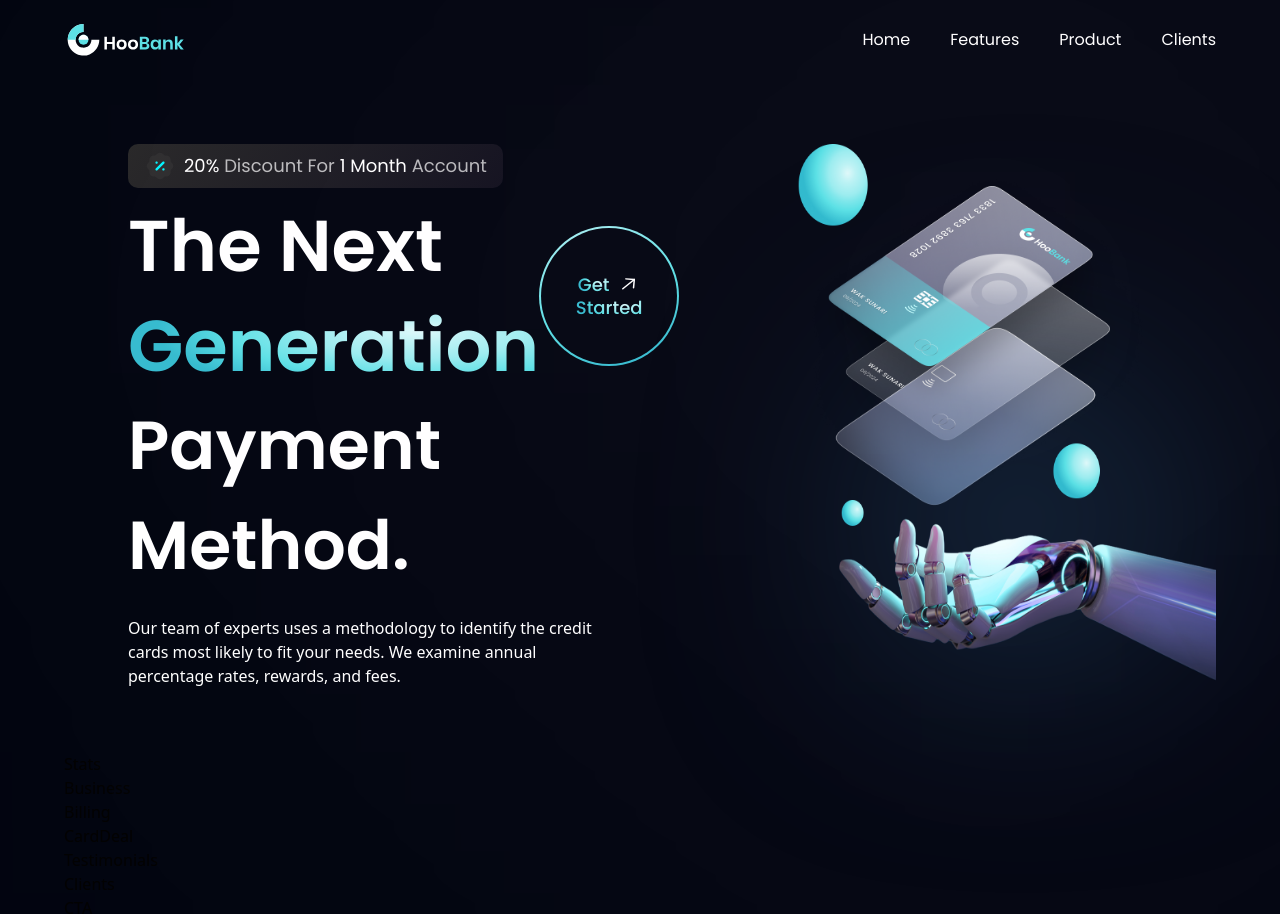
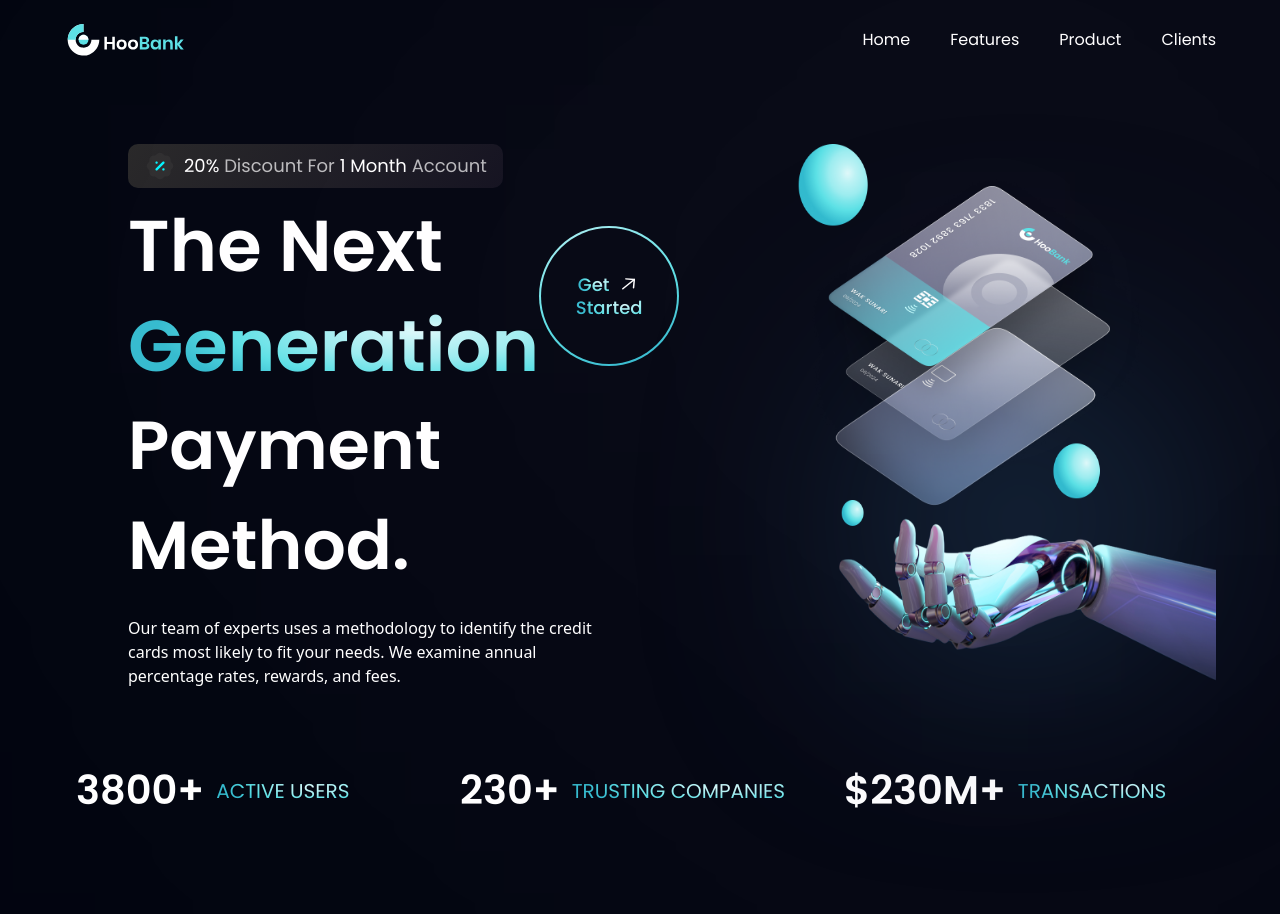
Before and after one commit to wilsonmike/modern-bank-landing, a React (Vite) app: page / in a window 1280 px wide. Shown: the top 914 px of the page. Built offline with nearby package versions, Linux system fonts and the light colour scheme.

Commit message:
added stats section pulling from stats constants

```diff
--- a/src/components/Stats.jsx
+++ b/src/components/Stats.jsx
@@ -1,9 +1,14 @@
-import React from 'react'
+import { stats } from "../constants"
+import styles from "../style"
 
-const Stats = () => {
-    return (
-        <div>Stats</div>
-    )
-}
-
+const Stats = () => (
+    <section className={`${styles.flexCenter} flex-row flex-wrap sm:mb-20 mb-6`}>
+        {stats.map((stat) => (
+            <div key={stat.id} className={`flex-1 flex justify-start items-center flex-row m-3`}>
+                <h4 className="font-poppins font-semibold xs:text-[40px] text-[30px] xs:leading-[53px] leading-[43px] text-white">{stat.value}</h4>
+                <p className="font-poppins font-normal xs:text-[20px] text-[15px] xs:leading-[26px] leading-[21px] text-gradient uppercase ml-3">{stat.title}</p>
+            </div>
+        ))}
+    </section>
+)
 export default Stats
--- a/src/constants/index.js
+++ b/src/constants/index.js
@@ -73,17 +73,17 @@
 export const stats = [
     {
         id: "stats-1",
-        title: "User Active",
+        title: "Active Users",
         value: "3800+",
     },
     {
         id: "stats-2",
-        title: "Trusted by Company",
+        title: "Trusting Companies",
         value: "230+",
     },
     {
         id: "stats-3",
-        title: "Transaction",
+        title: "Transactions",
         value: "$230M+",
     },
 ];
```
